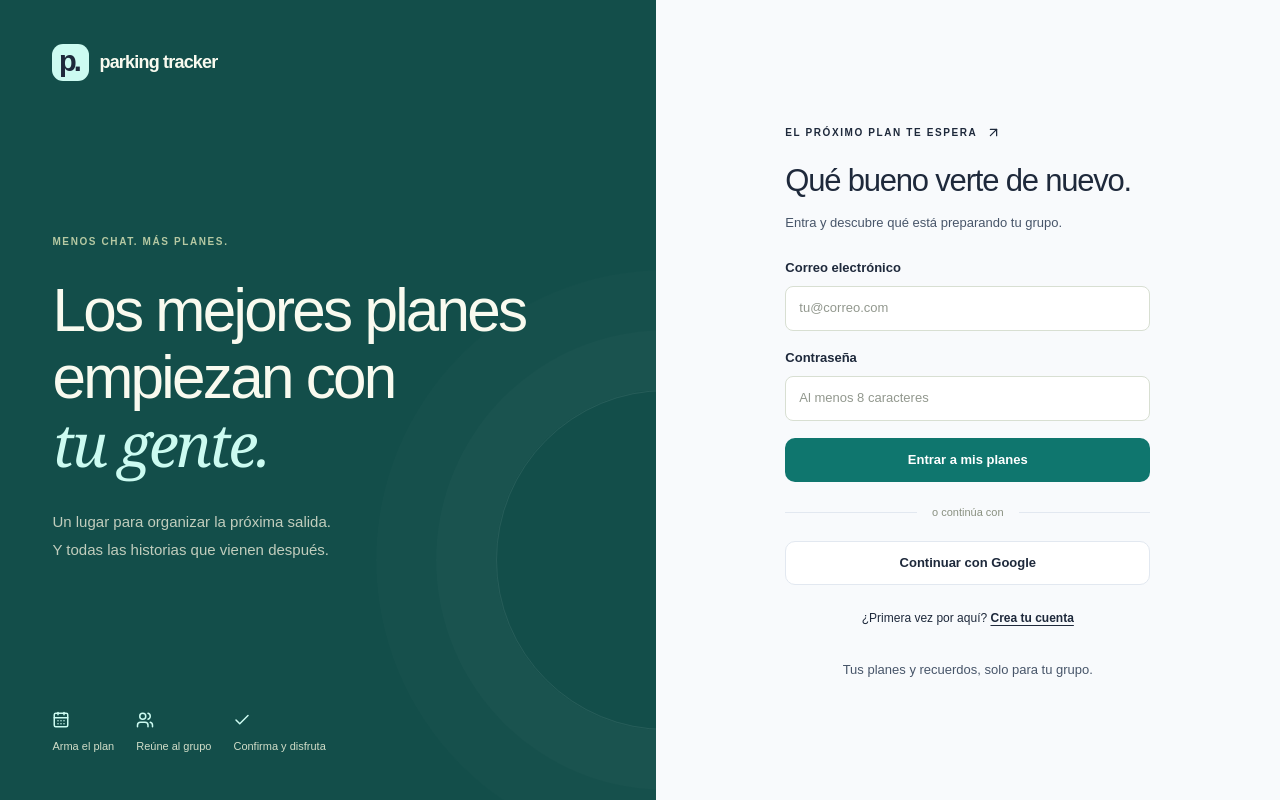
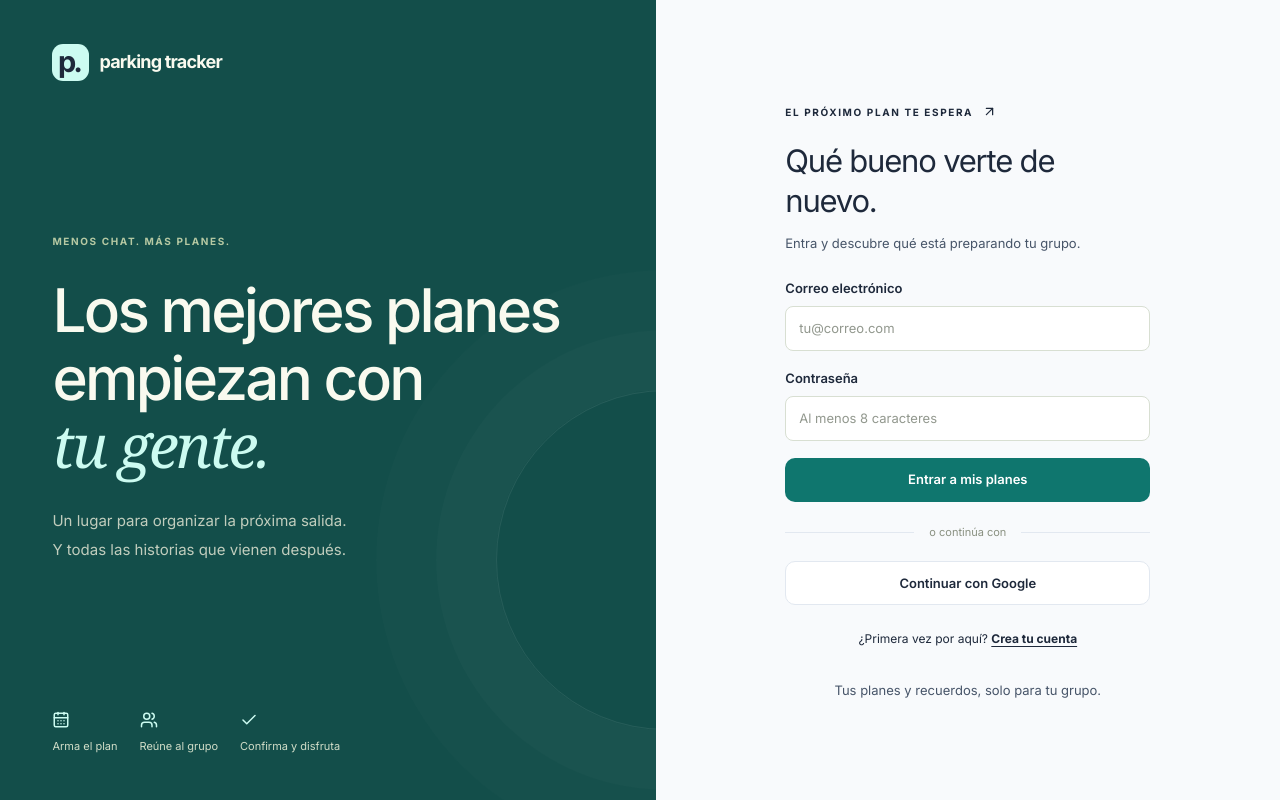
Before and after one commit to Made1214/ParkingTracker, a Next.js app: page /login in a window 1280 px wide. Built offline with nearby package versions, Linux system fonts and the light colour scheme.

Commit message:
style(ui): use Inter for application typography
- Load Inter through Next.js font optimization and apply it across the app.

```diff
--- a/src/app/globals.css
+++ b/src/app/globals.css
@@ -43,7 +43,7 @@ body {
   margin: 0;
   background: var(--paper);
   color: var(--ink);
-  font-family: Arial, Helvetica, sans-serif;
+  font-family: var(--font-inter), Arial, Helvetica, sans-serif;
   font-size: 15px;
   line-height: 1.6;
 }
--- a/src/app/layout.tsx
+++ b/src/app/layout.tsx
@@ -1,5 +1,7 @@
 import type { Metadata } from "next";
+import { Inter } from "next/font/google";
 import "./globals.css";
+const inter = Inter({ subsets: ["latin"], variable: "--font-inter" });
 export const metadata: Metadata = {
   title: "Parking Tracker · Planes con tu gente",
   description: "Organiza salidas, reúne a tu grupo y confirma el próximo plan.",
@@ -8,7 +10,7 @@ export default function RootLayout({
   children,
 }: Readonly<{ children: React.ReactNode }>) {
   return (
-    <html lang="es">
+    <html lang="es" className={inter.variable}>
       <body>{children}</body>
     </html>
   );
```
